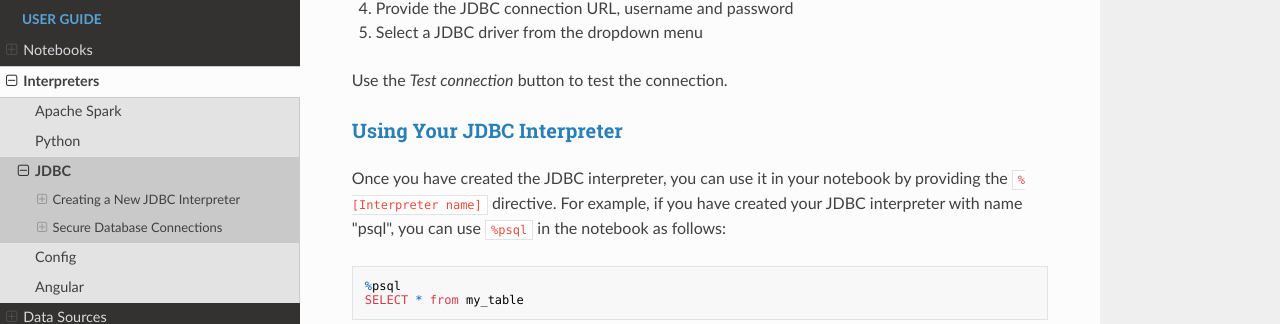
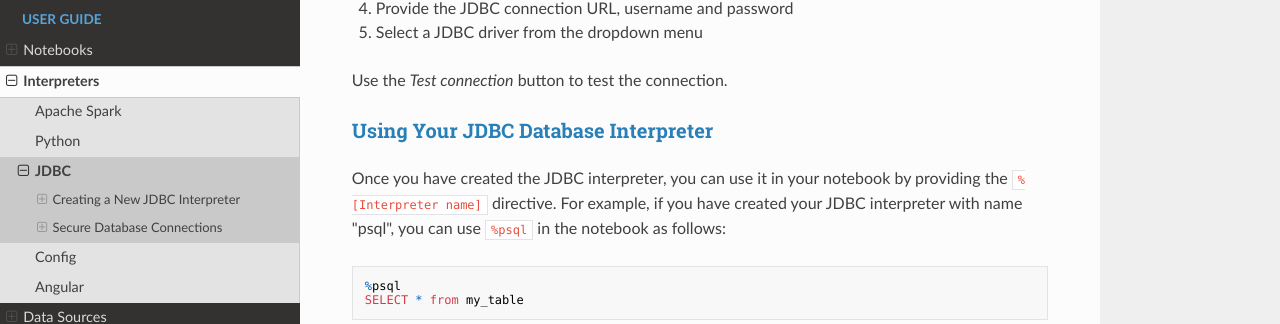
Before and after one commit to ZEPL/zepl-documentation, an MkDocs documentation site: the page built from docs/guide/interpreter/jdbc.md, in a window 1280 px wide and 900 px high, scrolled down 604 px. Shown: the part 143-467 px from the top of the window. Built offline with MkDocs 1.6.1, drawn with Linux system fonts in a browser that asks for light colours; nearby versions of some CDN libraries.

Commit message:
Update jdbc.md

```diff
--- a/docs/guide/interpreter/jdbc.md
+++ b/docs/guide/interpreter/jdbc.md
@@ -1,3 +1,5 @@
+title: JDBC Database Interpreter | Zepl Documentation
+
 # JDBC Interpreter
 
 Zepl supports a JDBC interpreter with drivers for popular databases. Drivers for the following databases are currently supported by Zepl:
@@ -27,7 +29,7 @@
 
 Use the *Test connection* button to test the connection.
 
-### Using Your JDBC Interpreter
+### Using Your JDBC Database Interpreter
 
 Once you have created the JDBC interpreter, you can use it in your notebook by providing the `%[Interpreter name]` directive. For example, if you have created your JDBC interpreter with name "psql", you can use `%psql` in the notebook as follows:
 
```
